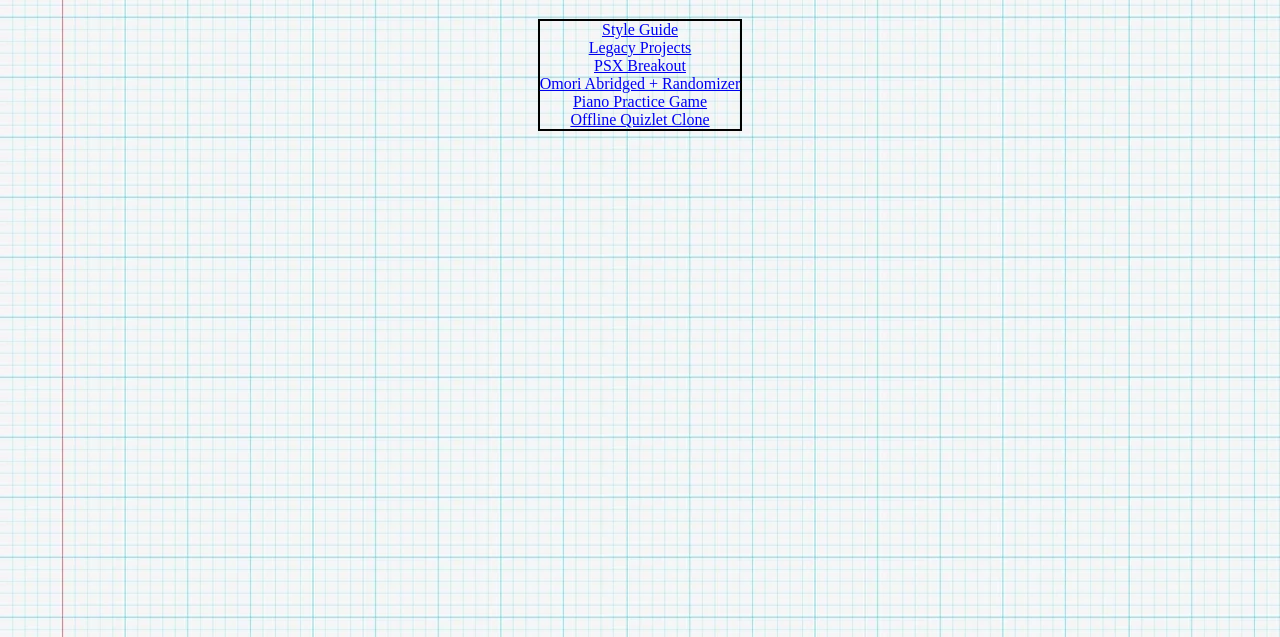
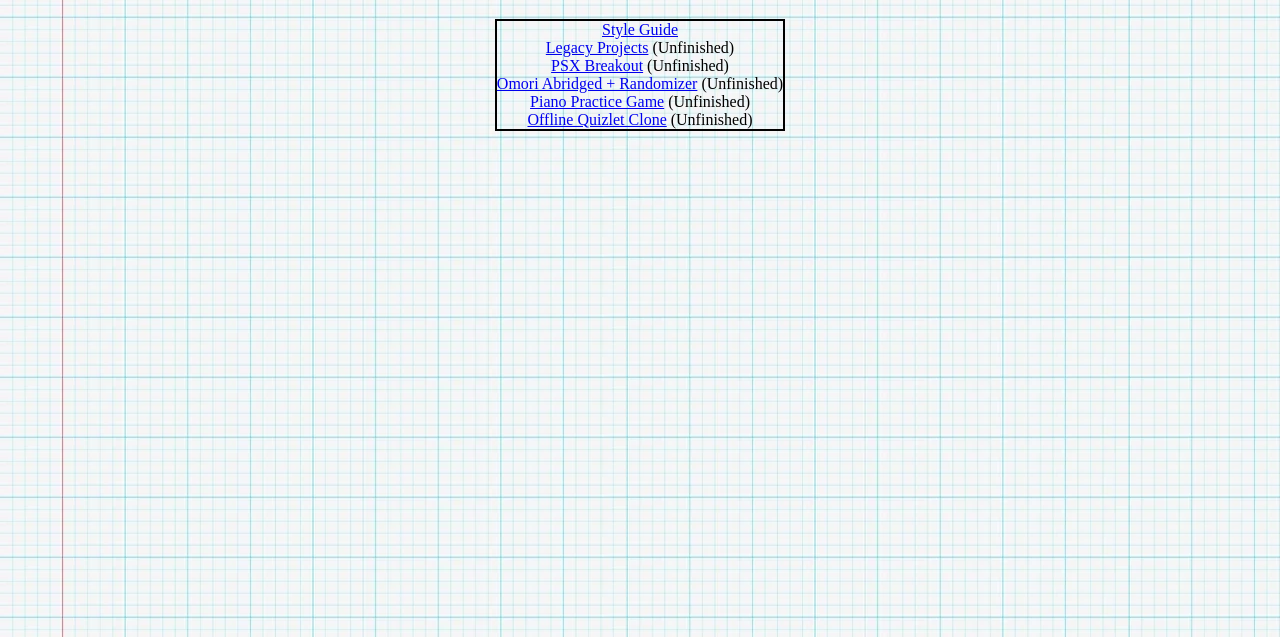
Before and after one commit to MotionControls/BRogersPortfolio, a plain HTML site: page project_index.html in a window 1280 px wide. Shown: the part 163-800 px from the top of the page. Drawn offline with Linux system fonts and the light colour scheme.

Commit message:
Update project_index.html

```diff
--- a/project_index.html
+++ b/project_index.html
@@ -9,12 +9,12 @@
 		<p id="topbar"><a href="index.html">Home</a> | <a href="aboutme.html">About Me</a> | Projects</p>
 		<h1 id="article_head">PROJECT INDEX</h1>
 		<p id="project_index">
-			<a href="projects_style">Style Guide</a><br>
-			<a href="legacy_index">Legacy Projects</a><br>
-			<a href="projects_breakout">PSX Breakout</a><br>
-			<a href="projects_omori">Omori Abridged + Randomizer</a><br>
-			<a href="projects_piano">Piano Practice Game</a><br>
-			<a href="projects_quizlet">Offline Quizlet Clone</a><br>
+			<a href="projects_style.html">Style Guide</a><br>
+			<a href="legacy_index.html">Legacy Projects</a> (Unfinished)<br>
+			<a href="projects_breakout.html">PSX Breakout</a> (Unfinished)<br>
+			<a href="projects_omori.html">Omori Abridged + Randomizer</a> (Unfinished)<br>
+			<a href="projects_piano.html">Piano Practice Game</a> (Unfinished)<br>
+			<a href="projects_quizlet.html">Offline Quizlet Clone</a> (Unfinished)<br>
 		</p>
 	</body>
 </html>
```
